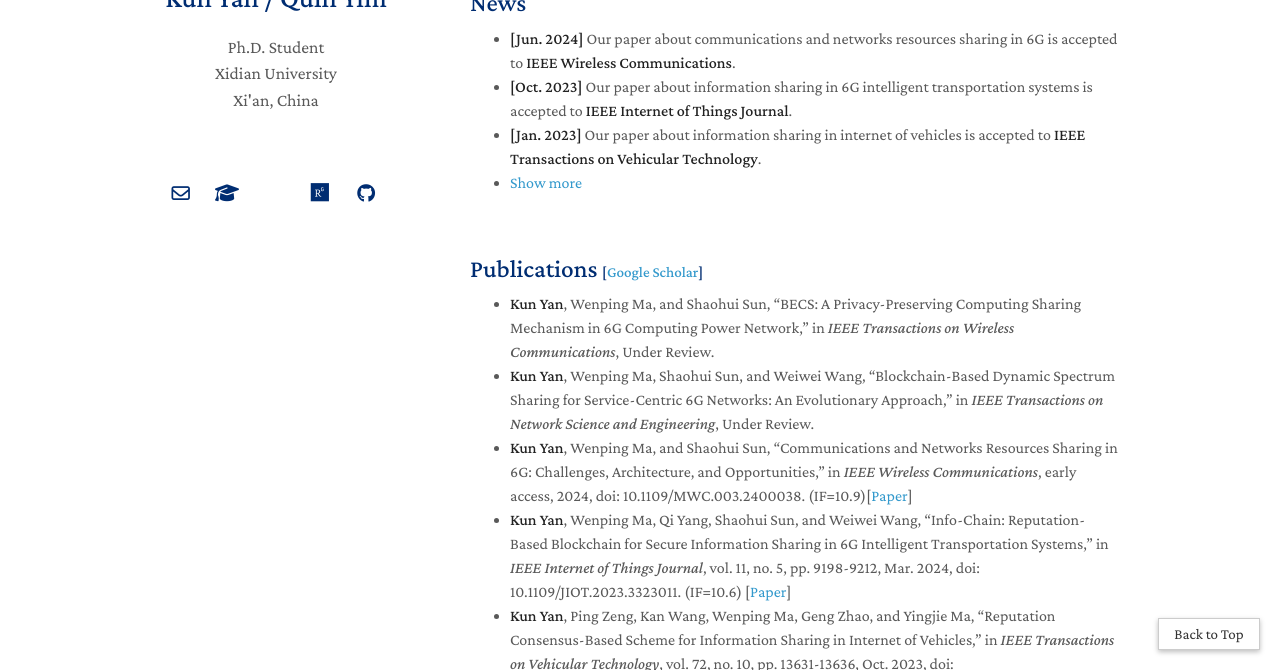
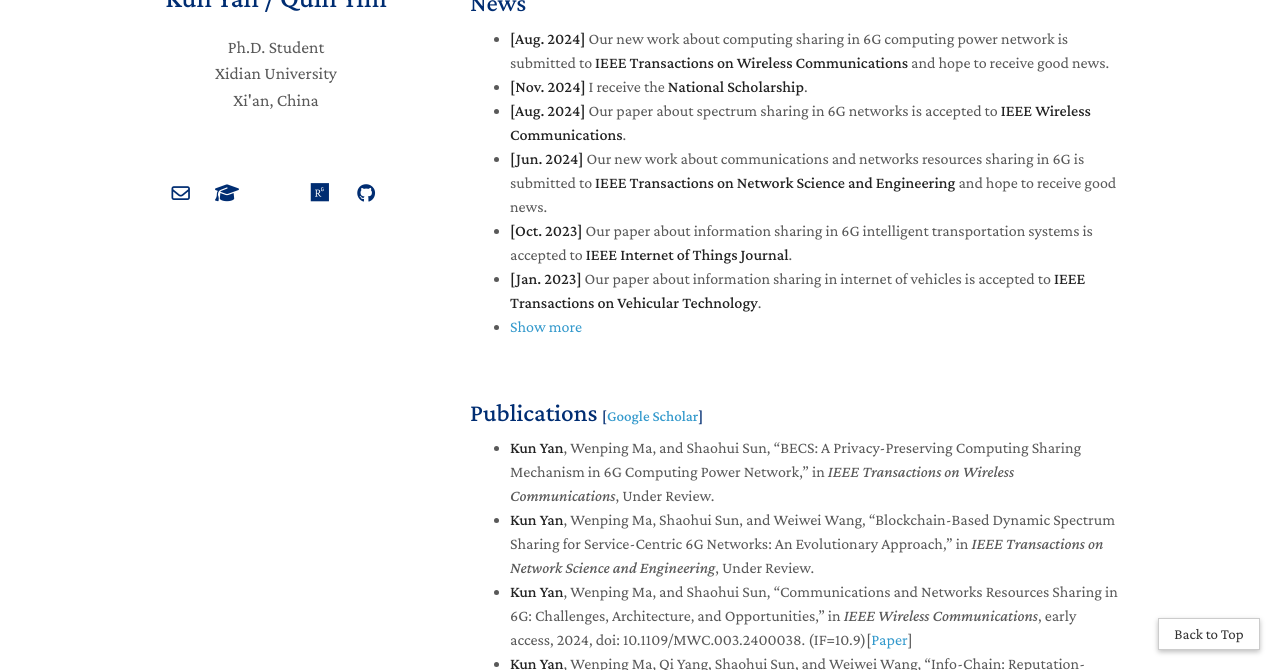
Before and after one commit to QuinYim/quinyim.github.io, a Jekyll site: the page built from index.md, in a window 1280 px wide and 900 px high, scrolled down 489 px, cut to the strip 230-900 px from the top of the window. Built offline with Jekyll 4.4.1, drawn with Linux system fonts in a browser that asks for light colours; a style sheet for code colours, icons or effects is not loaded.

Commit message:
Update news.md

```diff
--- a/_includes/news.md
+++ b/_includes/news.md
@@ -3,13 +3,16 @@
 <h2 style="margin: 60px 0px 10px;">News</h2>
 
 <ul>
-<li><strong>[Jun. 2024]</strong> Our paper about communications and networks resources sharing in 6G is accepted to <strong>IEEE Wireless Communications</strong>.</li>
+<li><strong>[Aug. 2024]</strong> Our new work about computing sharing in 6G computing power network is submitted to <strong>IEEE Transactions on Wireless Communications</strong> and hope to receive good news.</li>
+<li><strong>[Nov. 2024]</strong> I receive the <strong>National Scholarship</strong>.</li>
+<li><strong>[Aug. 2024]</strong> Our paper about spectrum sharing in 6G networks is accepted to <strong>IEEE Wireless Communications</strong>.</li>
+<li><strong>[Jun. 2024]</strong> Our new work about communications and networks resources sharing in 6G is submitted to <strong>IEEE Transactions on Network Science and Engineering</strong> and hope to receive good news.</li>
 <li><strong>[Oct. 2023]</strong> Our paper about information sharing in 6G intelligent transportation systems is accepted to <strong>IEEE Internet of Things Journal</strong>.</li>
 <li><strong>[Jan. 2023]</strong> Our paper about information sharing in internet of vehicles is accepted to <strong>IEEE Transactions on Vehicular Technology</strong>.</li>
 
 <li> <a href="javascript:toggle_vis('newsmore')">Show more</a> </li>
 <div id="newsmore" style="display:none">
-  <li><strong>[Aug. 2021]</strong> I became a Ph.D. student at the Xidian University.</li>
+  <li><strong>[Aug. 2021]</strong> I become a Ph.D. student at the Xidian University.</li>
 </div>
 
 </ul>
```
